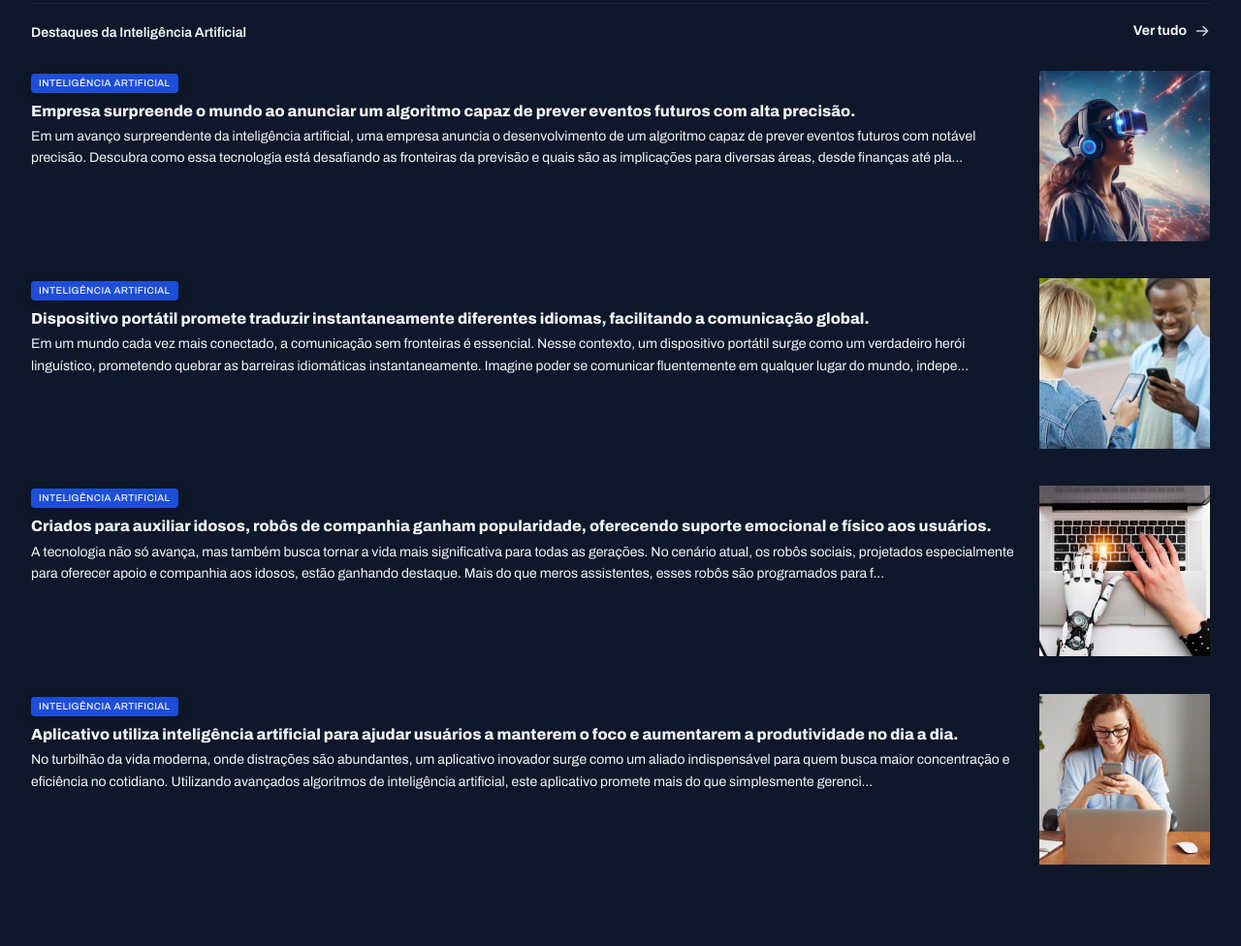
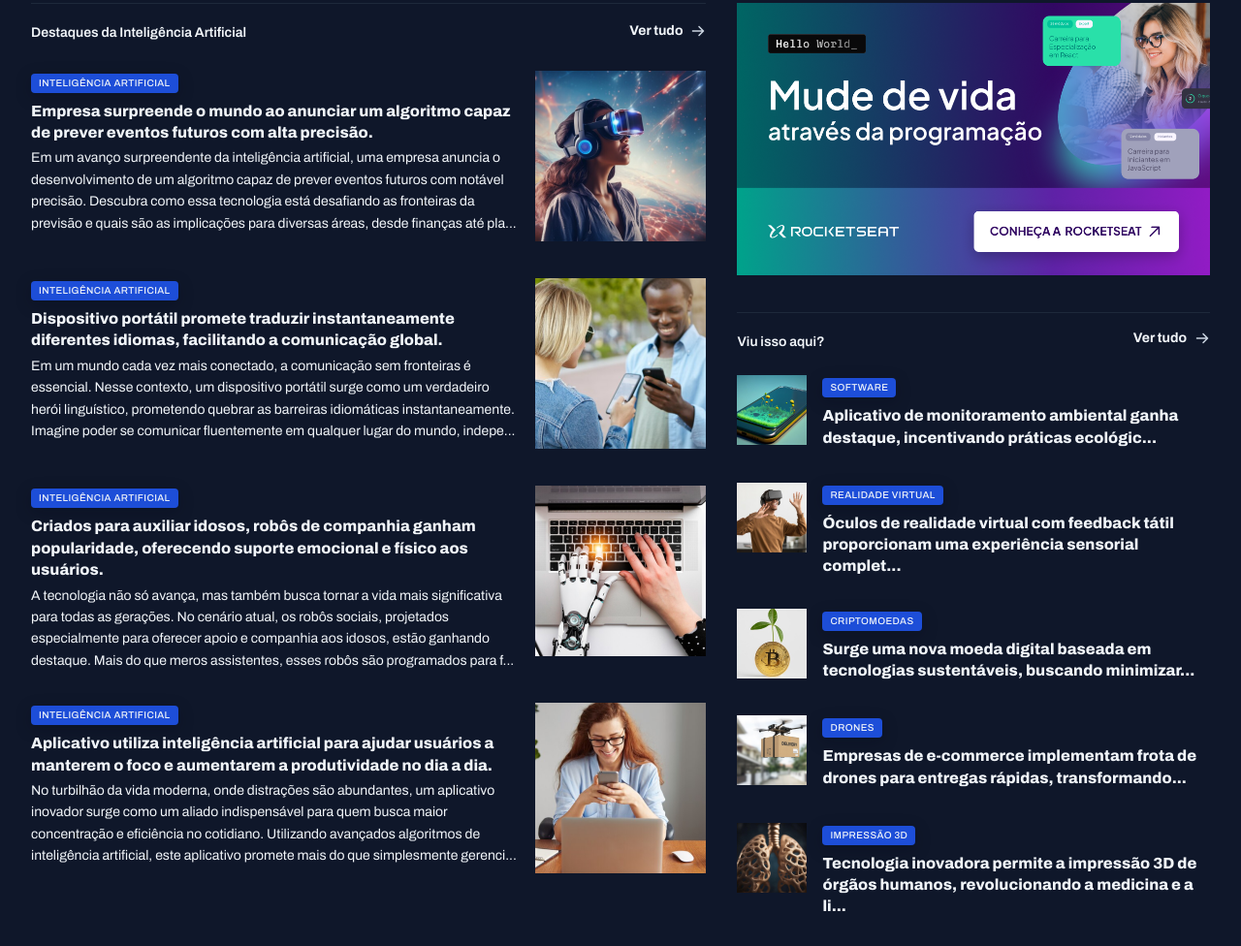
Before and after one commit to bryanalves3/portal-de-noticias, a plain HTML site: page index.html in a window 1280 px wide. Shown: the part 1060-2036 px from the top of the page at 97% size. Drawn offline with Linux system fonts and the light colour scheme.

Commit message:
Estilizando os ultimos cards

```diff
--- a/assets/css/global.css
+++ b/assets/css/global.css
@@ -58,8 +58,16 @@ img {
 }
 
 main {
-  margin-top: 40px;
-  gap: 80px;
+  margin-block: 40px;
+  row-gap: 80px;
+  column-gap: 32px;
+
+  grid-template-columns: 2fr 1.4fr;
+
+  grid-template-areas:
+  "featured featured"
+  "weekly weekly"
+  "ai aside";
 }
 
 .content-tag {
--- a/assets/css/sections.css
+++ b/assets/css/sections.css
@@ -21,6 +21,7 @@ section header {
 }
 
 #featured {
+  grid-area: featured;
   img {
     height: 100%;
     object-fit: cover;
@@ -61,6 +62,7 @@ section header {
 }
 
 #weekly {
+  grid-area: weekly;
   &>div {
     grid-template-columns: repeat(4, 292px);
   }
@@ -86,6 +88,7 @@ section header {
 }
 
 #ai {
+  grid-area: ai;
   img {
     width: 176px;
     aspect-ratio: 1/1;
@@ -96,3 +99,18 @@ section header {
     margin-block: 8px 4px;
   }
 }
+
+aside {
+  grid-area: aside;
+}
+
+#more {
+  margin-top: 32px;
+  h3 {
+    margin-top: 8px;
+  }
+  img {
+    width: 72px;
+    aspect-ratio: 1/1;
+  }
+}
--- a/index.html
+++ b/index.html
@@ -266,7 +266,7 @@
                 <span class="content-tag">
                   software
                 </span>
-                <h3 class="text-xl">Aplicativo de monitoramento ambiental ganha destaque, incentivando práticas ecológicas e pro...
+                <h3 class="text-xl">Aplicativo de monitoramento ambiental ganha destaque, incentivando práticas ecológic...
                 </h3>
               </div>
             </article>
@@ -302,7 +302,7 @@
                 <span class="content-tag">
                   criptomoedas
                 </span>
-                <h3 class="text-xl">Surge uma nova moeda digital baseada em tecnologias sustentáveis, buscando minimizar o i...
+                <h3 class="text-xl">Surge uma nova moeda digital baseada em tecnologias sustentáveis, buscando minimizar...
                 </h3>
               </div>
             </article>
@@ -320,7 +320,7 @@
                 <span class="content-tag">
                   drones
                 </span>
-                <h3 class="text-xl">Empresas de e-commerce implementam frota de drones para entregas rápidas, transformando o ce...
+                <h3 class="text-xl">Empresas de e-commerce implementam frota de drones para entregas rápidas, transformando...
                 </h3>
               </div>
             </article>
```
